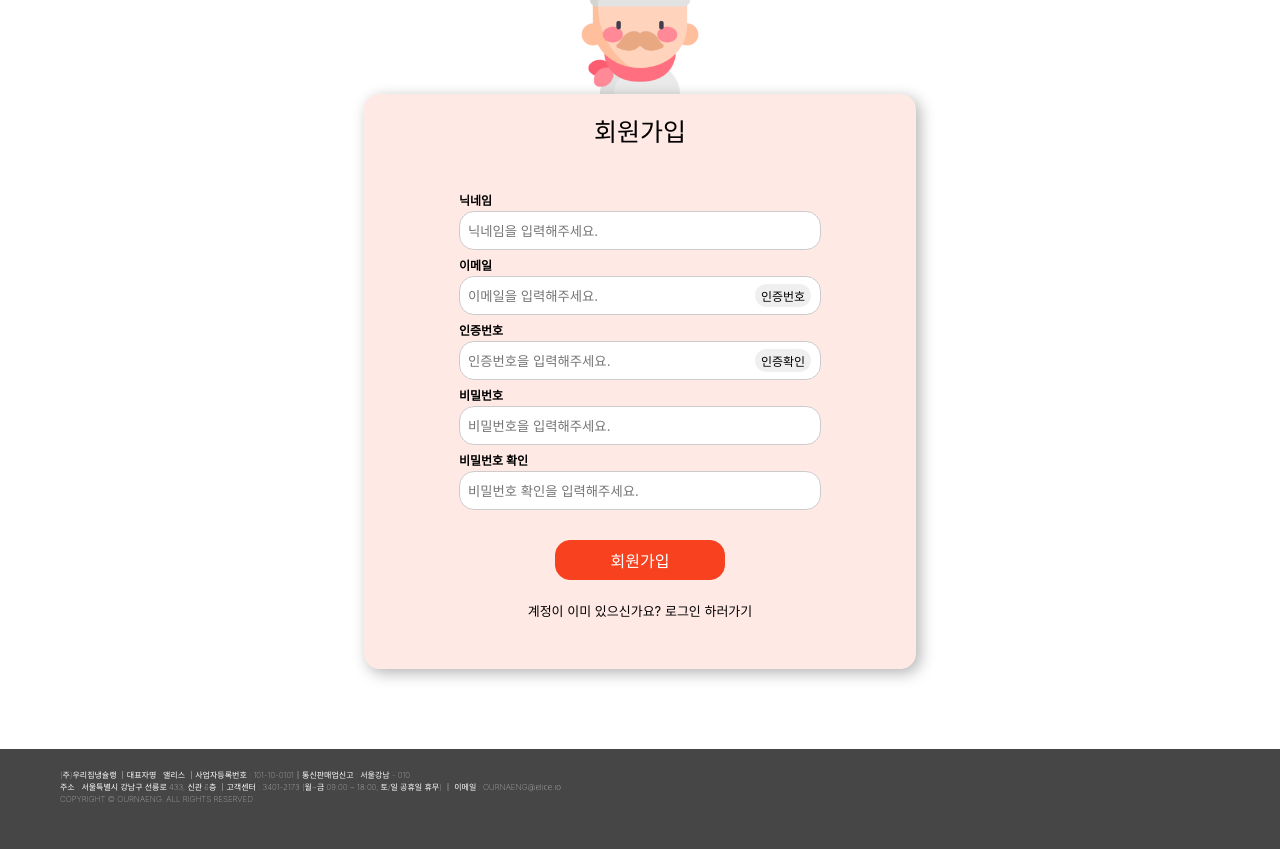
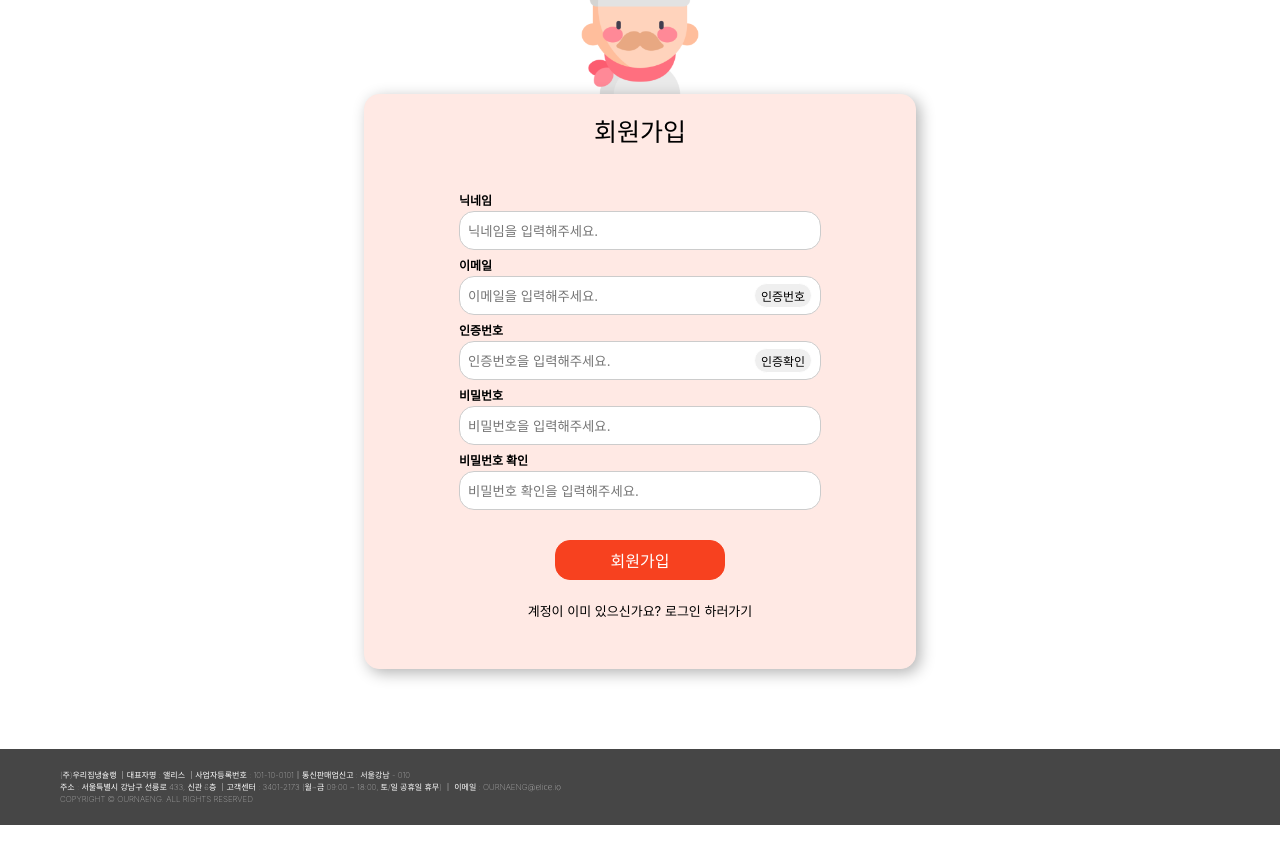
Before and after one commit to helloleesul/our-home-michelin, a React (Create React App) app: page /join in a window 1280 px wide. Shown: the part 250-1099 px from the top of the page. After the commit the page ends 1075 px from the top, so only its background shows below. Built offline with nearby package versions, Linux system fonts and the light colour scheme.

Commit message:
REFACTOR: 가로스크롤바생성고침

```diff
--- a/src/components/common/Footer.js
+++ b/src/components/common/Footer.js
@@ -4,7 +4,6 @@ import * as S from "./Footer.style";
 
 function Footer(props) {
   return (
-    <footer>
       <S.FooterBox>
         <Container>
           <S.FooterText>
@@ -14,7 +13,6 @@ function Footer(props) {
           </S.FooterText>
         </Container>
       </S.FooterBox>
-    </footer>
   );
 }
 
--- a/src/components/common/Footer.style.js
+++ b/src/components/common/Footer.style.js
@@ -5,7 +5,6 @@ export const FooterBox = styled.div`
   height: 100px;
   background-color: #464646;
   margin-top: 60px;
-  box-sizing: border-box;
 `;
 
 export const FooterText = styled.div`
--- a/src/components/common/Header.style.js
+++ b/src/components/common/Header.style.js
@@ -23,6 +23,7 @@ export const User = styled.div`
   display: flex;
   justify-content: flex-end; /* 오른쪽 정렬 */
   padding: 20px 30px 0 0;
+  box-sizing: border-box;
 `;
 
 export const JoinMypage = styled(Link)`
--- a/src/components/common/Navigation.style.js
+++ b/src/components/common/Navigation.style.js
@@ -4,7 +4,7 @@ import styled from "@emotion/styled";
 import { NavLink } from "react-router-dom";
 
 export const Nav = styled.div`
-  width: 100vw;
+  width: 100%;
   height: 100%;
   background-color: #F7411F;
 `;
--- a/src/components/pages/home/Contents.style.js
+++ b/src/components/pages/home/Contents.style.js
@@ -7,6 +7,7 @@ export const Section = styled.div`
   justify-content: space-between;
   align-items: center;
   text-align: center;
+  box-sizing: border-box;
   margin: 20px 0;
   cursor: pointer;
 `;
```
